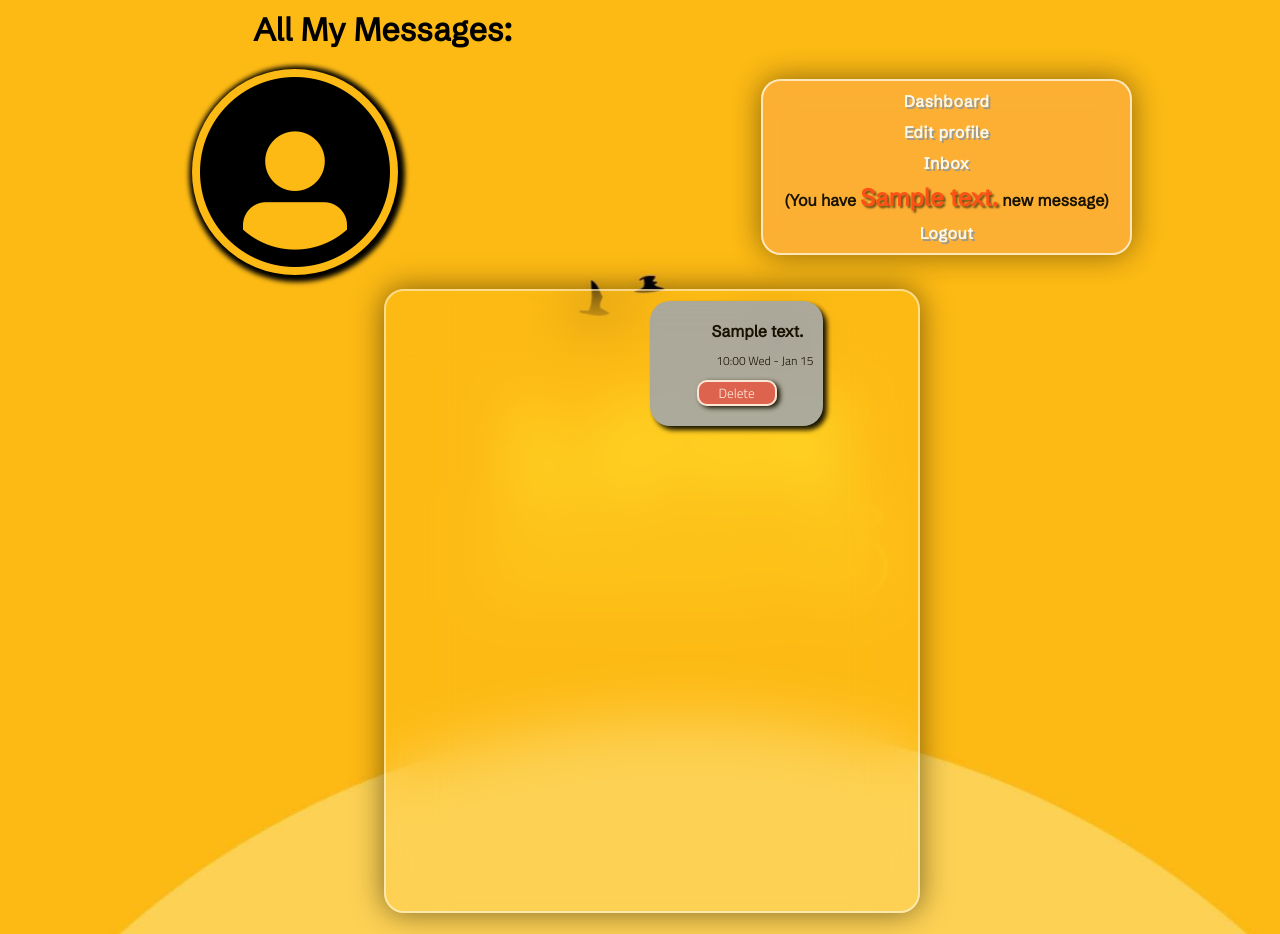
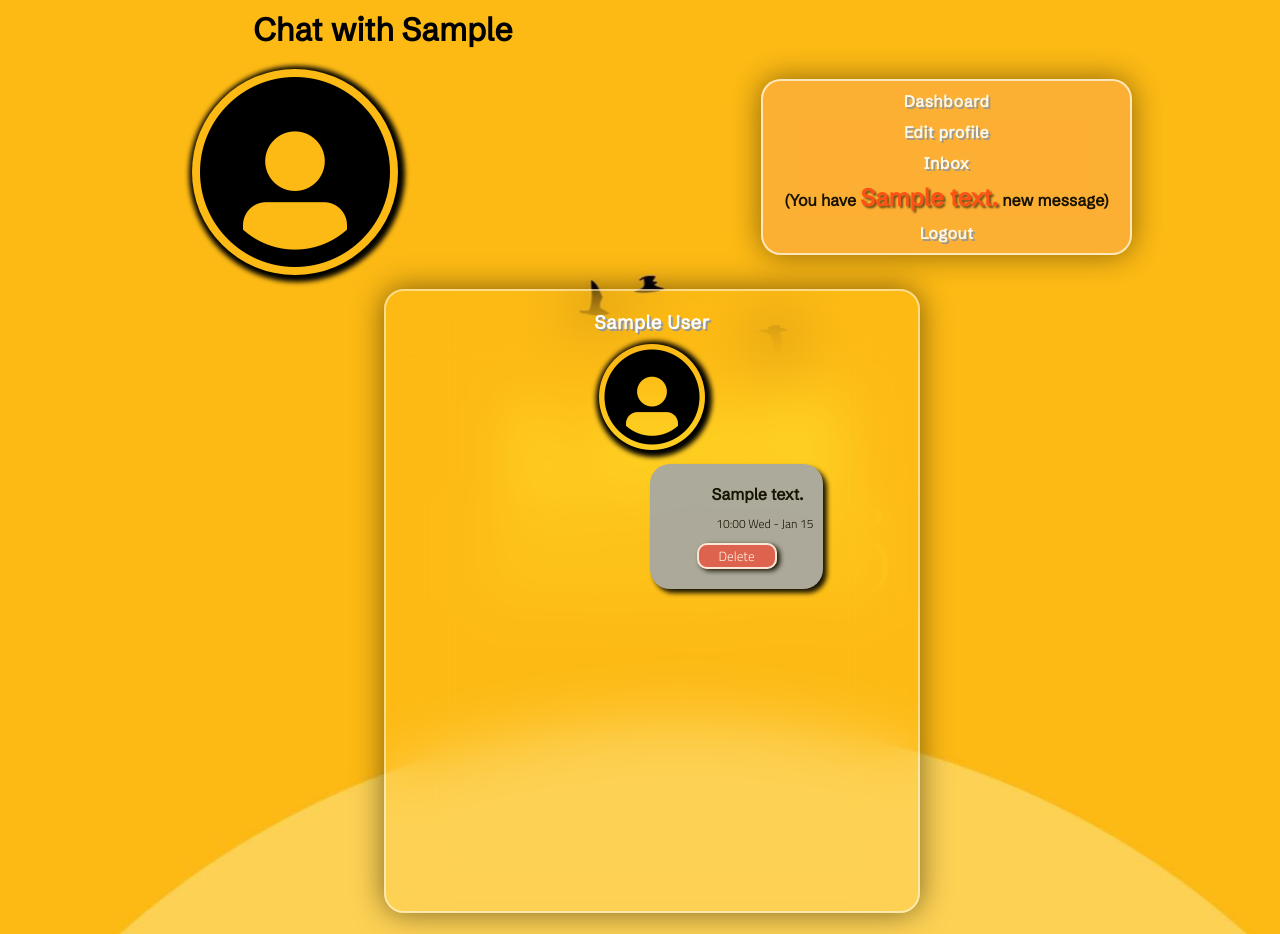
Before and after one commit to BrinkOfSecondBailout/LoveBirdsApp, a Flask app: page /users/inbox/1 in a window 1280 px wide. Shown: the top 934 px of the page. Run offline with Flask 3, Linux system fonts and the light colour scheme; the visitor is signed in with stand-in values (Sample User, id 1); tables that the repository leaves empty or names only in its code hold one stand-in row (values such as "Sample post").

Commit message:
css work

```diff
--- a/flask_app/controllers/messages.py
+++ b/flask_app/controllers/messages.py
@@ -43,6 +43,16 @@
     myId = session['user_id']
     return redirect('/users/' + str(myId))
 
+
+@app.route('/messages/threads/process/<int:id>', methods=['POST'])
+def process_message_from_inbox(id):
+    if not session:
+        return redirect('/logout')
+    if not message.Message.validate_message(request.form):
+        return redirect('/users/inbox/' + str(id))
+    message.Message.save_message(request.form)
+    return redirect('/users/inbox/' + str(id))
+
 @app.route('/messages/delete/<int:id>')
 def delete_message(id):
     if not session:
@@ -87,19 +97,38 @@
         'user_id': session['user_id'],
         'other_id': id
     }
-    id = session['user_id']
+    data2 = {
+        'user_id': id
+    }
+
+    user_id = session['user_id']
+
+
+    user2 = user.User.get_info_by_id(data2)
 
     messages = user.User.get_all_messages_for_me_by_one_user(data)
 
-    all_pics = image.Photo.query.filter_by(user=id).all()
+    all_pics = image.Photo.query.filter_by(user=user_id).all()
+    all_others_pics = image.Photo.query.filter_by(user=id).all()
 
     user1 = user.User.get_info_by_id(data)
+
     if user1.suspended == "yes":
         return redirect('/suspended')
+
 
     for pic in all_pics:
         if(pic.profile == "yes"):
             profile_pic = pic
-            return render_template('inbox.html', messages=messages, profile=profile_pic, user=user1)
+            for pic2 in all_others_pics:
+                if(pic2.profile == "yes"):
+                    profile_pic2 = pic2
+                    return render_template('inbox.html', messages=messages, profile=profile_pic, profile2=profile_pic2, user=user1, user2=user2)
+            return render_template('inbox.html', messages=messages, profile=profile_pic, user=user1, user2=user2)
 
-    return render_template('inbox.html', messages=messages, user=user1)
+    for pic2 in all_others_pics:
+        if(pic2.profile == "yes"):
+            profile_pic2 = pic2
+            return render_template('inbox.html', profile2=profile_pic2, messages=messages, user=user1, user2=user2)
+
+    return render_template('inbox.html', messages=messages, user=user1, user2=user2)
--- a/flask_app/static/style.css
+++ b/flask_app/static/style.css
@@ -66,6 +66,10 @@
 
 .center {
     text-align: center;
+}
+
+.padding {
+    padding: 10px;
 }
 
 .flex {
@@ -307,6 +311,15 @@
     border-radius: 50%;
     box-shadow: 2px 2px 5px 5px black;
     padding: 3px;
+}
+
+.photo-profile-main-sm {
+    width: 100px;
+    height: 100px;
+    border-radius: 50%;
+    box-shadow: 2px 2px 5px 5px black;
+    padding: 3px;
+    margin-top: 10px;
 }
 
 .total-box {
--- a/flask_app/templates/inbox.html
+++ b/flask_app/templates/inbox.html
@@ -17,7 +17,7 @@
 <body>
     <div>
         <div class="top-message home">
-            <h1 class="hello-message">All My Messages:</h1>
+            <h1 class="hello-message">Chat with {{user2.first_name}}</h1>
         </div>
         <div class="profile-bar">
             <div class="profile-pic">
@@ -25,7 +25,7 @@
                     <a href="/dashboard"><img src="/pics/{{profile.id}}" alt="profile-pic" class="photo-profile-main"></a>
                 {% endif %}
                 {% if not profile %}
-                    <a href="/dashboard"><img src="../static/files/noprofile.png" alt="no-profile-pic" class="photo-profile-main"></a>
+                    <a href="/dashboard"><img src="../static/files/noprofile.png" alt="no profile pic" class="photo-profile-main"></a>
                 {% endif %}
             </div>
             <div class="nav-links">
@@ -43,6 +43,17 @@
         <div class="flex-column inbox">
             {% if messages %}
                 <div class="message-scroll">
+                <div class="center padding">
+                    <h3><a href="/users/{{user2.id}}">{{ user2.first_name }} {{ user2.last_name }}</a></h3>
+                    <div class="profile-pic">
+                        {% if profile2 %}
+                            <a href="/users/{{user2.id}}"><img src="/pics/{{profile2.id}}" alt="profile-pic" class="photo-profile-main-sm"></a>
+                        {% endif %}
+                        {% if not profile2 %}
+                            <a href="/users/{{user2.id}}"><img src="../static/files/noprofile.png" alt="no-profile-pic" class="photo-profile-main-sm"></a>
+                        {% endif %}
+                    </div>
+                </div>
                 {% for message in messages %}
                     {% if message.sender.id == session.user_id %}
                         <div class="one-message">
@@ -80,8 +91,10 @@
             {% endif %}
 
             <div class="reply-box">
-                <form action="/messages/process/" method="post">
+                <form action="/messages/threads/process/{{user2.id}}" method="post">
                     <input type="textarea" name="text" class="message-field" /><br>
+                    <input type="hidden" name="sender_id" value="{{session.user_id}}">
+                    <input type="hidden" name="receiver_id" value="{{user2.id}}">
                     <button class="reply-button">
                         <p>Send</p>
                     </button>
```
